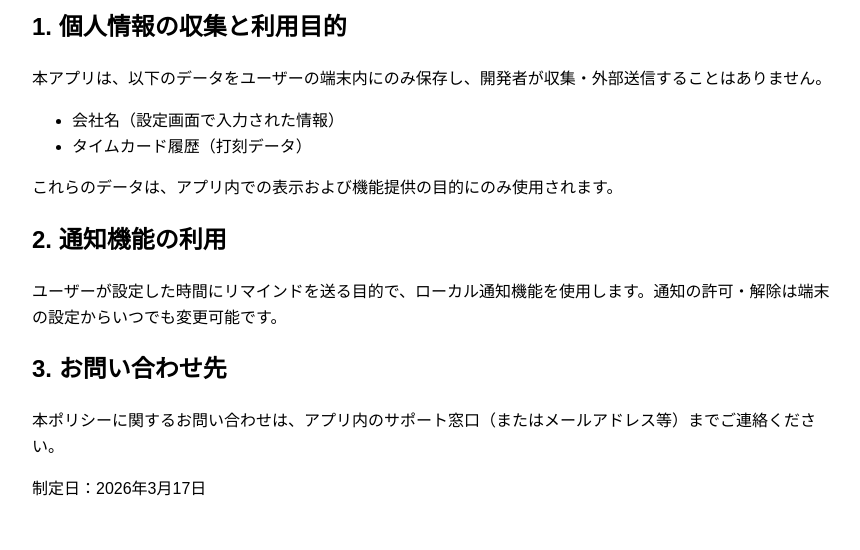
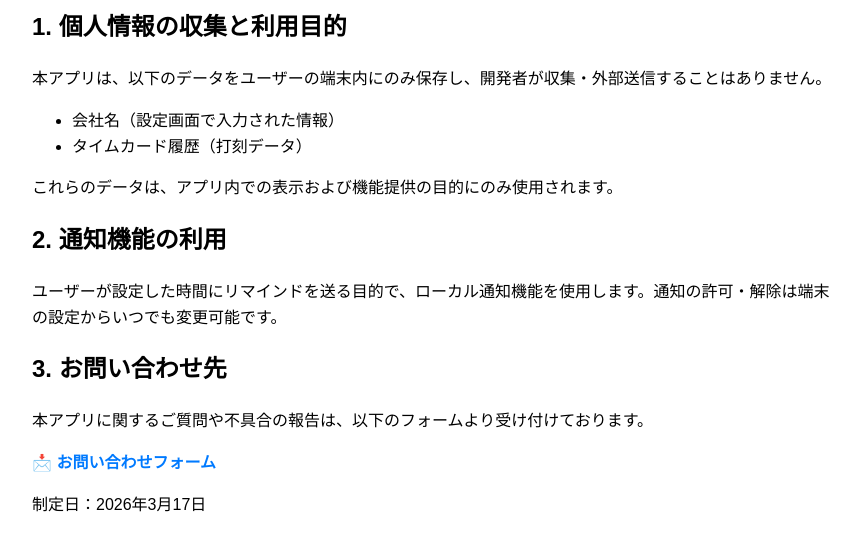
Before and after one commit to mi-create/privacy-policy, a plain HTML site: page index.html in a window 1280 px wide. Shown: the part 106-656 px from the top of the page, without its empty margins (208-1068 px from the left). Drawn offline with Linux system fonts and the light colour scheme.

Commit message:
Update index.html

```diff
--- a/index.html
+++ b/index.html
@@ -22,8 +22,13 @@
         <p>ユーザーが設定した時間にリマインドを送る目的で、ローカル通知機能を使用します。通知の許可・解除は端末の設定からいつでも変更可能です。</p>
     </section>
     <section>
-        <h2>3. お問い合わせ先</h2>
-        <p>本ポリシーに関するお問い合わせは、アプリ内のサポート窓口（またはメールアドレス等）までご連絡ください。</p>
+    <h2>3. お問い合わせ先</h2>
+    <p>本アプリに関するご質問や不具合の報告は、以下のフォームより受け付けております。</p>
+    <p>
+        <a href="https://forms.gle/gUs1Ps4aZ2Esgaoz8" target="_blank" style="color: #007AFF; text-decoration: none; font-weight: bold;">
+            📩 お問い合わせフォーム
+        </a>
+    </p>
     </section>
     <p>制定日：2026年3月17日</p>
 </body>
```
